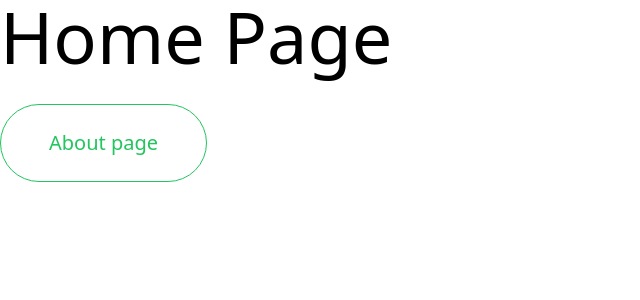
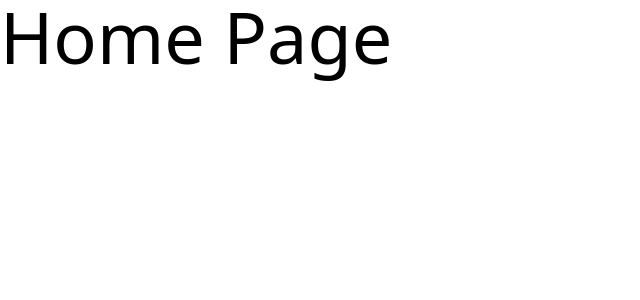
Before and after one commit to msilvamolina/nextjs_vercel_airbnb_clone_course, a Next.js app: page / in a window 1280 px wide. Shown: the top 300 px of the page, without its empty margins (0-640 px from the left). Built offline with nearby package versions, Linux system fonts and the light colour scheme.

Commit message:
start course

```diff
--- a/app/about/page.tsx
+++ /dev/null
@@ -1,11 +0,0 @@
-import React from "react";
-
-function AboutPage() {
-  return (
-    <div>
-      <h1 className="text-7xl">About Page</h1>
-    </div>
-  );
-}
-
-export default AboutPage;
--- a/app/layout.tsx
+++ b/app/layout.tsx
@@ -2,8 +2,8 @@ import type { Metadata } from "next";
 import "./globals.css";
 
 export const metadata: Metadata = {
-  title: "Create Next App",
-  description: "Generated by create next app",
+  title: "HomeAway",
+  description: "Feel at home, away from home.",
 };
 
 export default function RootLayout({
--- a/app/page.tsx
+++ b/app/page.tsx
@@ -1,16 +1,9 @@
-import Link from "next/link";
 import React from "react";
 
 function HomePage() {
   return (
     <div>
       <h1 className="text-7xl">Home Page</h1>
-      <Link
-        href="/about"
-        className="text-xl text-primary-500 inline-block mt-8 py-6 px-12 border border-primary-500 rounded-full hover:bg-black hover:text-white"
-      >
-        About page
-      </Link>
     </div>
   );
 }
```
